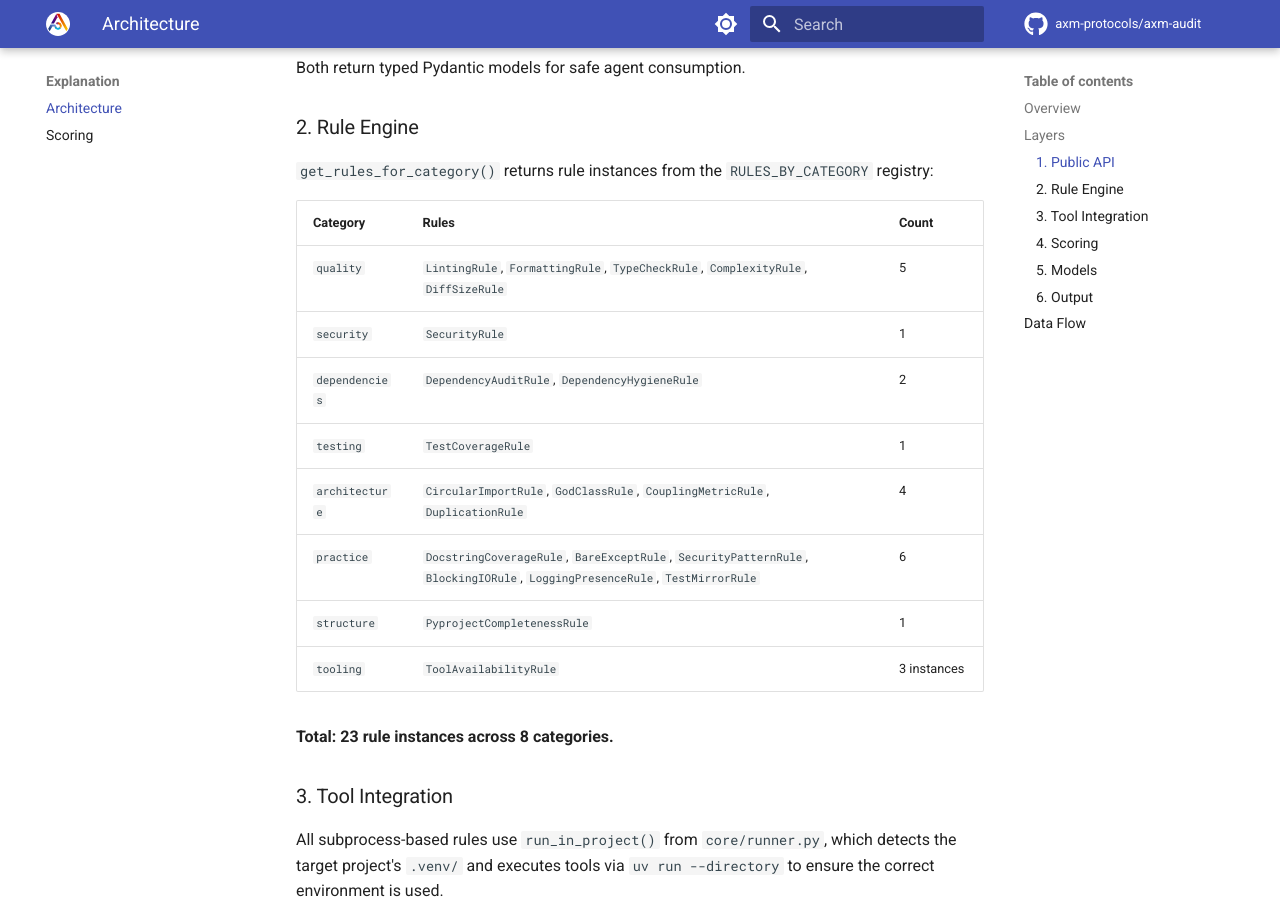
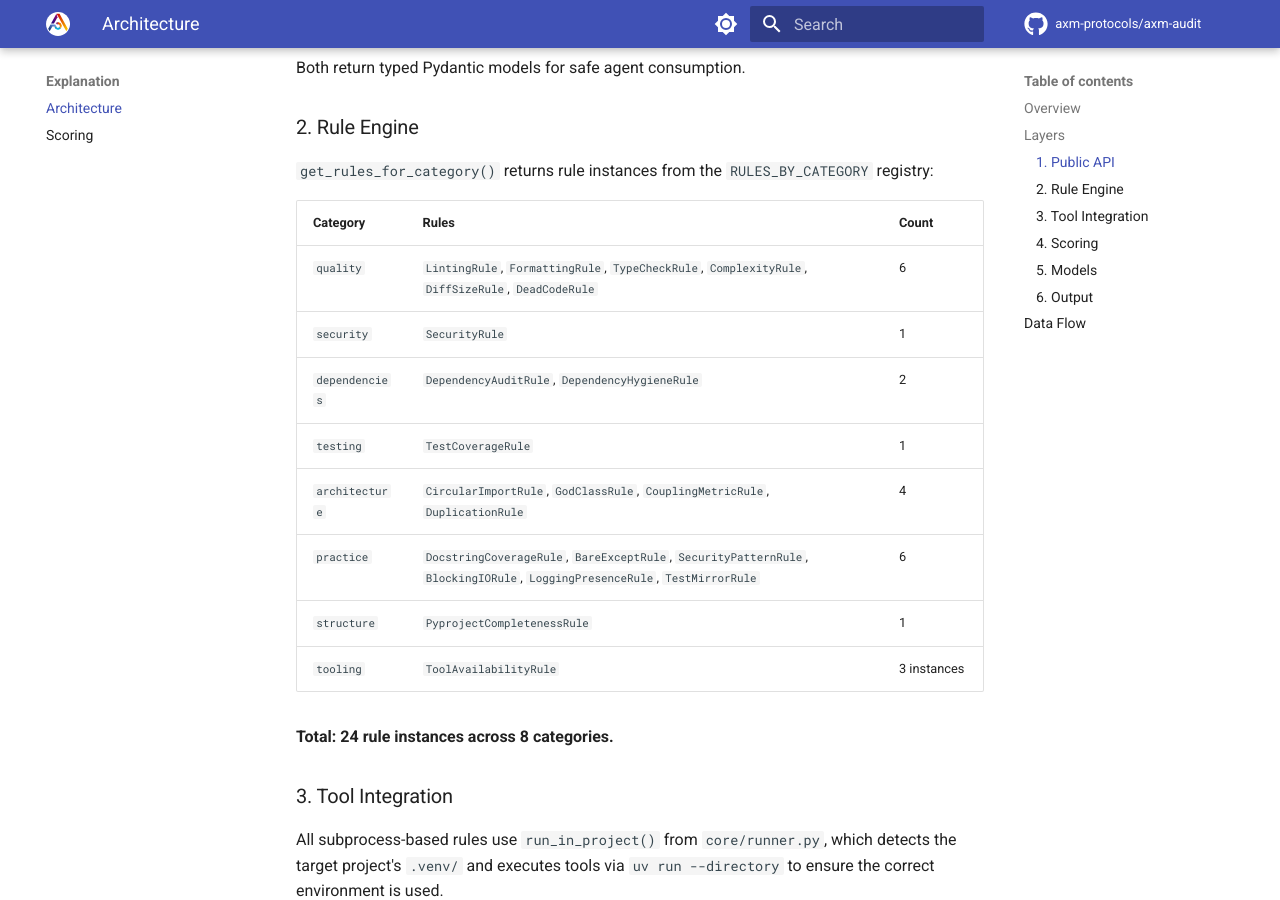
Before and after one commit to axm-protocols/axm-forge, an MkDocs documentation site: the page built from docs/explanation/architecture.md, in a window 1280 px wide and 900 px high, scrolled down 741 px. Built offline with MkDocs 1.6.1 and Material for MkDocs 9.7.7, drawn with Linux system fonts in a browser that asks for light colours; comment, search, counter and statistics services are not loaded.

Commit message:
docs: sync with AXM-177/178/179 changes
- quality category: 5 → 6 rules (add DeadCodeRule)
- total rule instances: 23 → 24
- test count: 290 → 308
- AuditResult: add project_path to results.md property table

```diff
--- a/docs/explanation/architecture.md
+++ b/docs/explanation/architecture.md
@@ -100,7 +100,7 @@ Both return typed Pydantic models for safe agent consumption.
 
 | Category | Rules | Count |
 |---|---|---|
-| `quality` | `LintingRule`, `FormattingRule`, `TypeCheckRule`, `ComplexityRule`, `DiffSizeRule` | 5 |
+| `quality` | `LintingRule`, `FormattingRule`, `TypeCheckRule`, `ComplexityRule`, `DiffSizeRule`, `DeadCodeRule` | 6 |
 | `security` | `SecurityRule` | 1 |
 | `dependencies` | `DependencyAuditRule`, `DependencyHygieneRule` | 2 |
 | `testing` | `TestCoverageRule` | 1 |
@@ -109,7 +109,7 @@ Both return typed Pydantic models for safe agent consumption.
 | `structure` | `PyprojectCompletenessRule` | 1 |
 | `tooling` | `ToolAvailabilityRule` | 3 instances |
 
-**Total: 23 rule instances across 8 categories.**
+**Total: 24 rule instances across 8 categories.**
 
 ### 3. Tool Integration
 
@@ -165,7 +165,7 @@ sequenceDiagram
 
     User->>CLI: axm-audit audit . / audit_project(Path("."))
     CLI->>Auditor: get_rules_for_category(category)
-    Auditor-->>CLI: list[ProjectRule] (23 rules)
+    Auditor-->>CLI: list[ProjectRule] (24 rules)
     loop For each rule
         CLI->>Rules: rule.check(project_path)
         Rules->>Tools: Ruff / MyPy / Radon / Bandit / etc.
```
Also changed, not shown: README.md (+2 -2 lines), docs/howto/categories.md (+2 -2 lines), docs/howto/results.md (+1 -0 lines), docs/index.md (+1 -1 lines).
